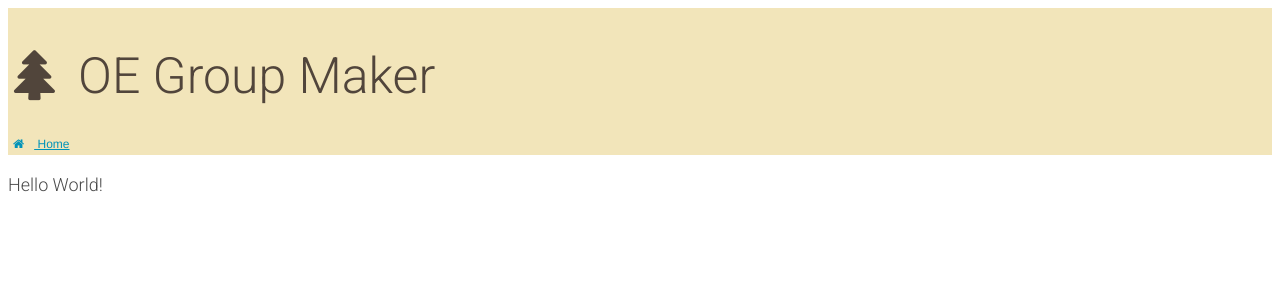
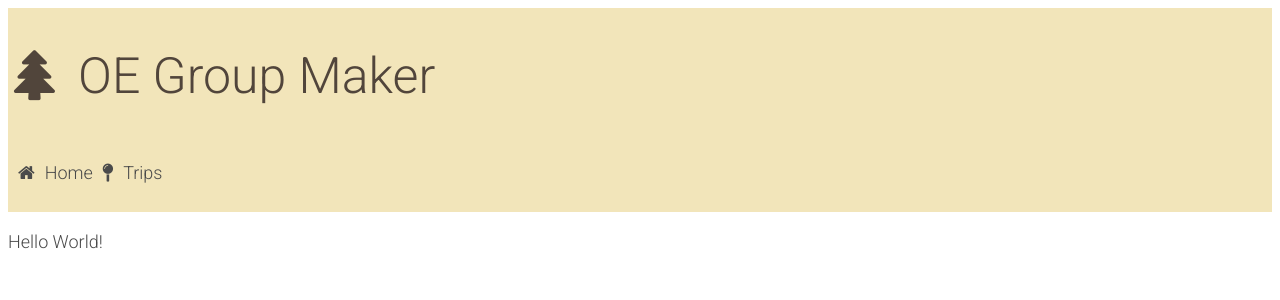
Before and after one commit to davidm19/oe-group-maker, a Flask app: page / in a window 1280 px wide. Shown: the top 300 px of the page. Run offline with Flask 2, Linux system fonts and the light colour scheme; some libraries are stand-ins or nearby versions.

Commit message:
created a trips.html

```diff
--- a/project/project.py
+++ b/project/project.py
@@ -1,4 +1,4 @@
-from flask import Flask, render_template
+from flask import Flask, render_template, request, redirect
 app = Flask(__name__)
 
 @app.route('/')
@@ -6,6 +6,10 @@ app = Flask(__name__)
 def homepage():
     return render_template('homepage.html')
 
+@app.route('/trips')
+def trips():
+    return render_template('trips.html')
+
 if __name__ == "__main__":
     app.debug = True
     app.run(host='0.0.0.0', port=8000)
--- a/project/static/styles.css
+++ b/project/static/styles.css
@@ -2,7 +2,7 @@ header {
 	font-family: "Helvetica Neue Light", Roboto, Helvetica, Arial, sans-serif;
 	font-size: 50px;
 	color: #51453B;
-	line-height: 60px;
+
 	font-weight: 300;
 }
 
@@ -10,6 +10,20 @@ header {
   overflow: hidden;
   background-color: #f2e5ba;
   padding: 5px 5px;
+}
+
+.header-left a {
+  float: left;
+	color: #51453B;
+  text-align: center;
+  text-decoration: none;
+	margin: 5px;
+
+}
+
+.header-left a:hover {
+  background-color: #d3c8a2;
+	color: #51453B;
 }
 
 h1 {
@@ -83,3 +97,11 @@ label {
 	border-color: #aaaaaa;
 	background-color: #9bff9e;
 }
+
+.top-menu a {
+	margin-bottom: 0;
+	line-height: 16px;
+	font-size: 16px;
+	color: #7B7573;
+	font-weight: 400;
+}
--- a/project/templates/header.html
+++ b/project/templates/header.html
@@ -3,9 +3,13 @@
   <h1> <i class="fa fa-tree"></i> OE Group Maker
   </h1>
 
+
   <div class="header-left">
-    <!-- <a href="{{url_for('homepage')}}">Home</a> -->
-    <a href="{{url_for('homepage')}}"> <i class= "fa fa-home"></i> Home</a>
+    <a href="{{url_for('homepage')}}">
+      <h3> <i class= "fa fa-home"></i>Home</h3>
+    </a>
+    <a href="{{url_for('trips')}}">
+      <h3> <i class= "fa fa-map-pin"></i>Trips</h3>
+    </a>
   </div>
-
 </div>
--- a/project/templates/homepage.html
+++ b/project/templates/homepage.html
@@ -4,7 +4,7 @@
 <!DOCTYPE html>
 <html>
   <head>
-    <title>Sample Webserver</title>
+    <title>Outdoor Education Group Maker</title>
   </head>
   <body>
     <h3>Hello World!</h3>
--- a/project/templates/main.html
+++ b/project/templates/main.html
@@ -4,7 +4,7 @@
 		<link href="https://fonts.googleapis.com/css?family=Roboto:400,300,700" rel="stylesheet" type='text/css'>
 		<link rel=stylesheet type=text/css href="{{ url_for('static', filename='styles.css') }}">
 		<link href="//maxcdn.bootstrapcdn.com/font-awesome/4.7.0/css/font-awesome.min.css" rel="stylesheet">
-		<!-- <link href="//netdna.bootstrapcdn.com/bootstrap/3.3.7/css/bootstrap.min.css" rel="stylesheet"> -->
+		<link rel=icon href="{{ url_for('static', filename='mountain-icon.png') }}" type="image/x-icon">
 	</head>
 	<body>
 	<div class="container">
--- /dev/null
+++ b/project/templates/trips.html
@@ -0,0 +1,2 @@
+{% extends "main.html" %}
+{% include "header.html" %}
```
Also changed, not shown: project/static/mountain-icon.png (added).
